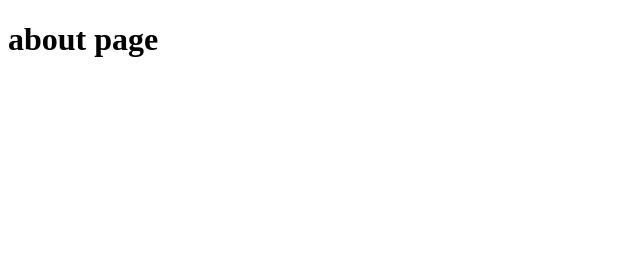
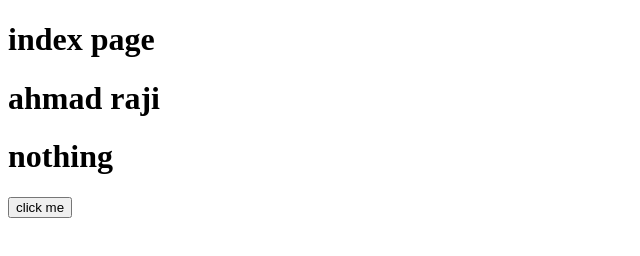
Before and after one commit to rajiamireha-create/practice-, a plain HTML site: page index.html in a window 1280 px wide. Shown: the whole page, without its empty margins (0-640 px from the left). Drawn offline with Linux system fonts and the light colour scheme.

Commit message:
button add

```diff
--- a/index.html
+++ b/index.html
@@ -6,6 +6,9 @@
     <title>Document</title>
 </head>
 <body>
-      <h1> about page </h1>
+    <h1> index page </h1>
+    <h1> ahmad raji </h1>
+    <h1> nothing  </h1>
+    <button> click me </button>
 </body>
 </html>
```
